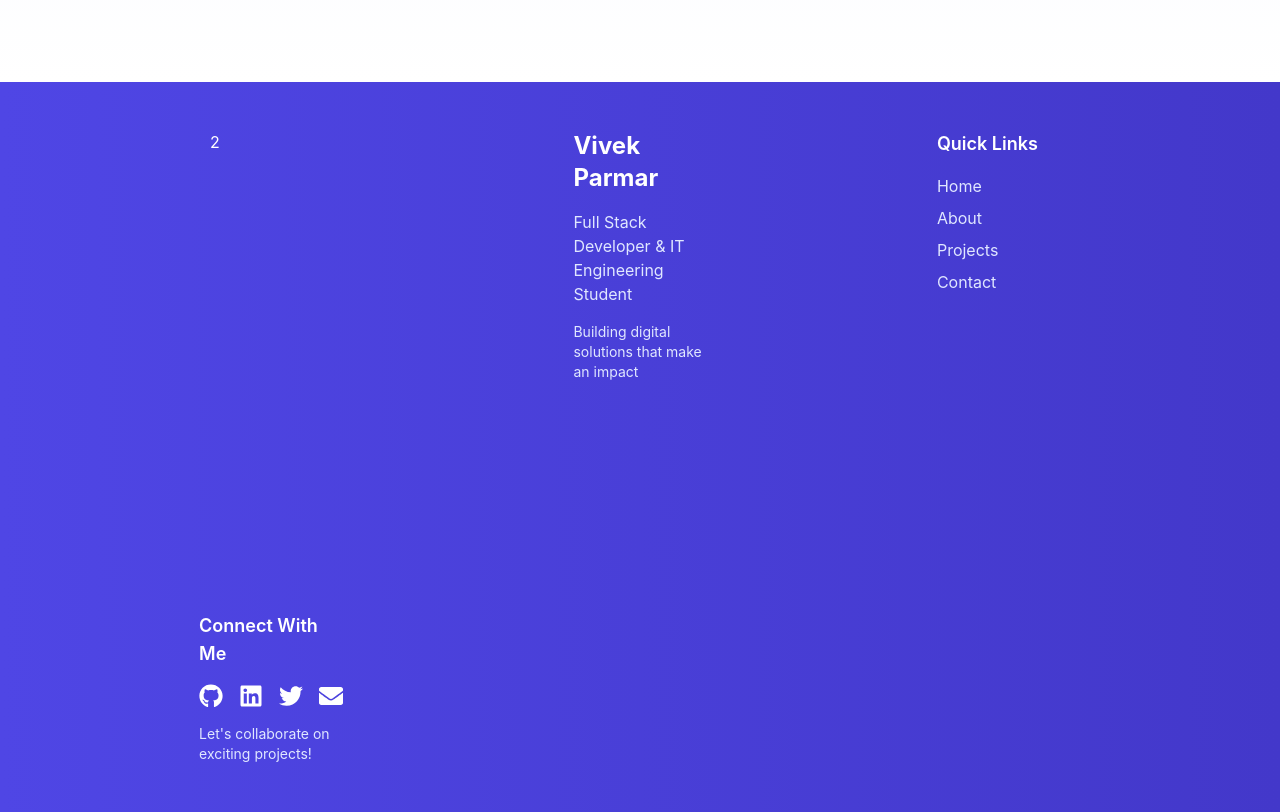
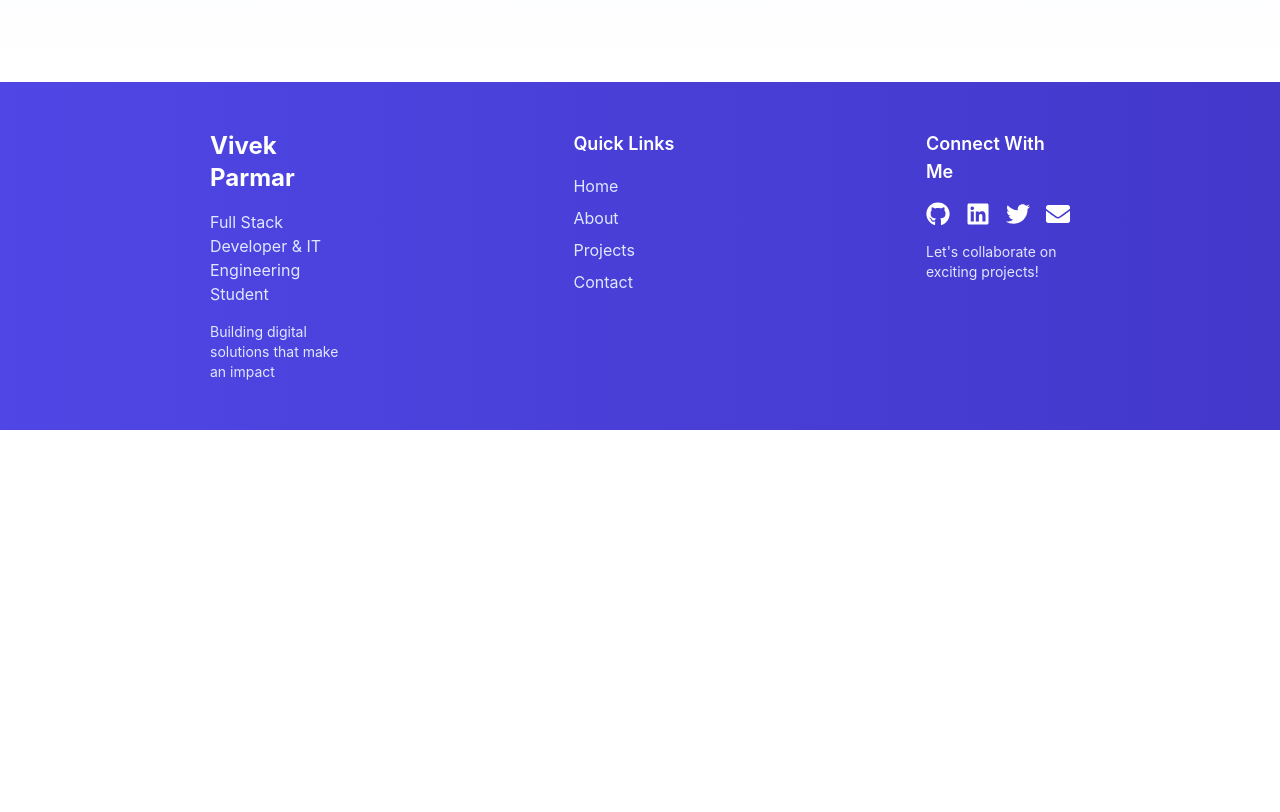
Before and after one commit to vivekxparmar/My-Portfolio-Website, a React (Vite) app: page /skills in a window 1280 px wide. Shown: the part 1560-2372 px from the top of the page. After the commit the page ends 1990 px from the top, so only its background shows below. Built offline with nearby package versions, Linux system fonts and the light colour scheme.

Commit message:
Fix: Footer Edited

```diff
--- a/src/components/Footer.jsx
+++ b/src/components/Footer.jsx
@@ -36,7 +36,6 @@ const Footer = () => {
     <footer className="bg-gradient-to-r from-indigo-600 to-indigo-700 text-white py-12 px-4 md:px-12 lg:px-[210px]">
       <div className="max-w-7xl mx-auto">
         <div className="grid grid-cols-1 md:grid-cols-3 gap-12 md:gap-[18vw] justify-between">
-          2
           <motion.div
             initial={{ opacity: 0, y: 20 }}
             whileInView={{ opacity: 1, y: 0 }}
```
